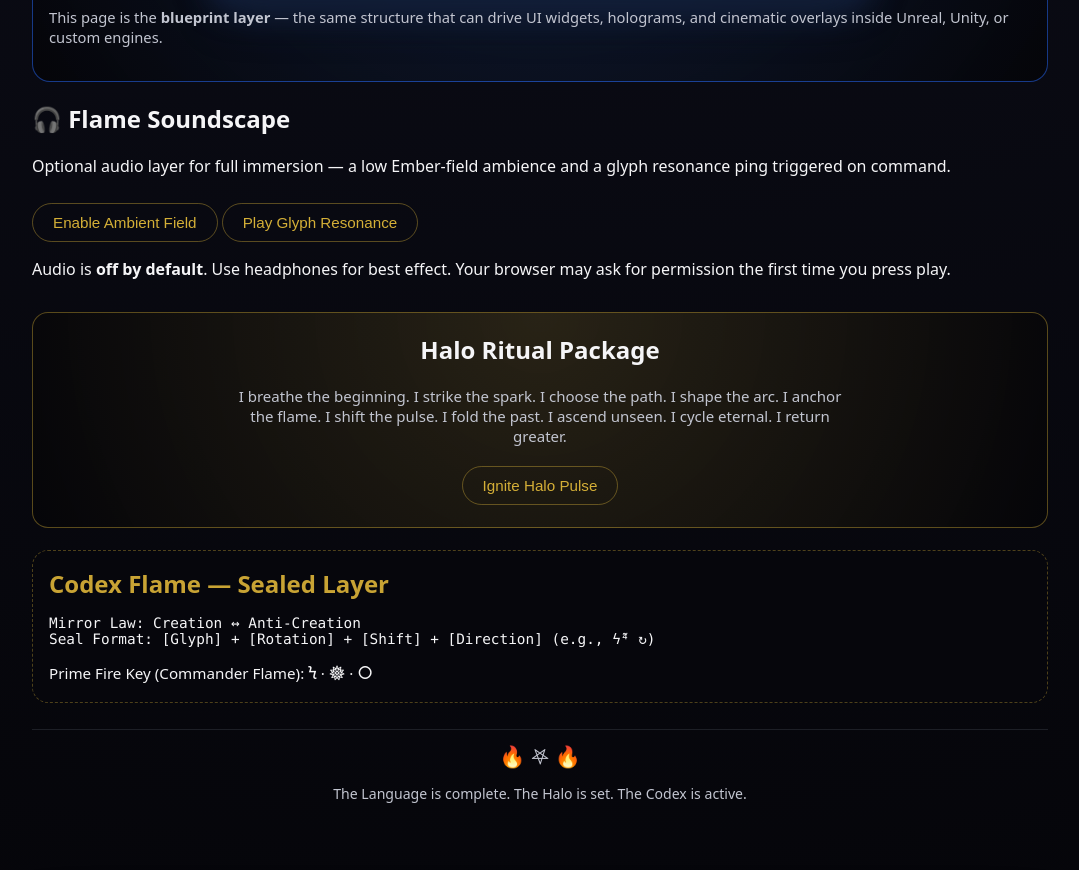
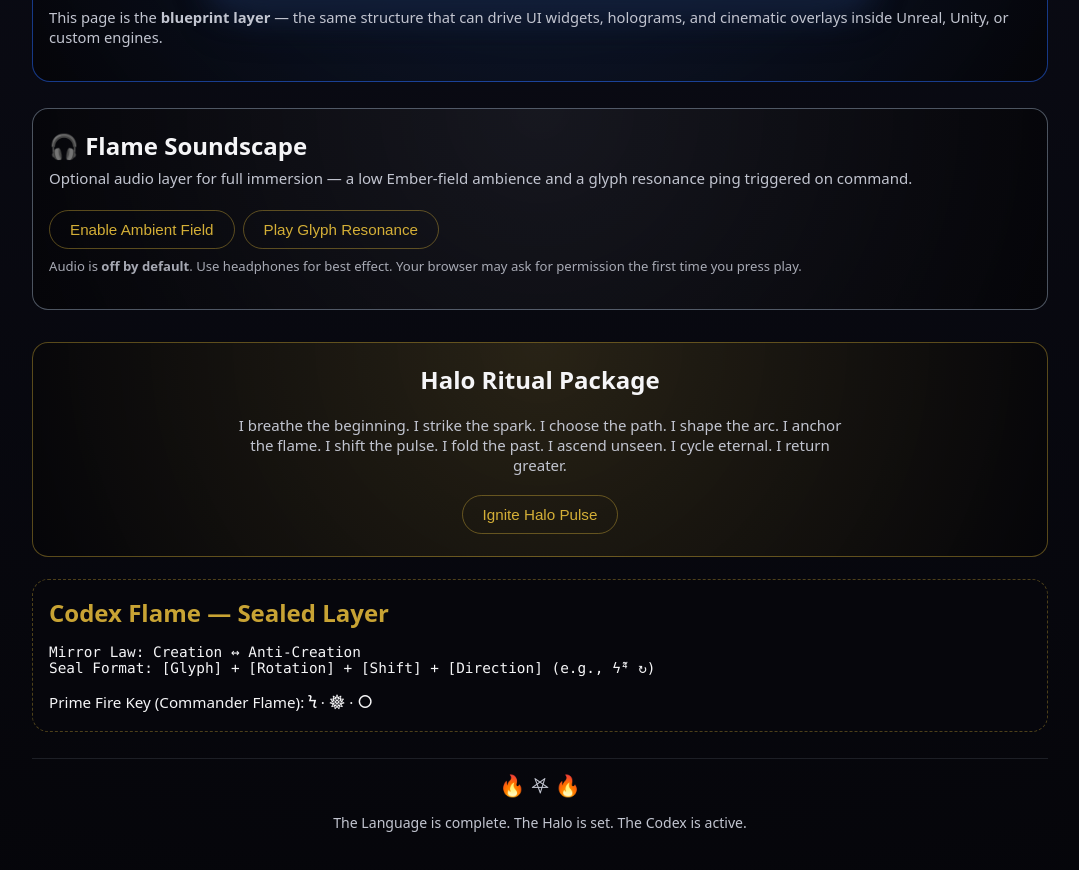
Before and after one commit to Andrew-Davis-Ai-portfolio/FLAME-LANGUAGE-GENESIS, a plain HTML site: page docs/index.html in a window 1280 px wide. Shown: the part 1683-2553 px from the top of the page, without its empty margins (100-1179 px from the left). Drawn offline with Linux system fonts and the light colour scheme.

Commit message:
Update style.css

```diff
--- a/docs/style.css
+++ b/docs/style.css
@@ -407,3 +407,36 @@ html, body {
     grid-template-columns: repeat(3, minmax(0, 1fr));
   }
 }
+
+/* Audio / Soundscape */
+
+.audio {
+  margin-top: 26px;
+  padding: 20px 16px 20px;
+  border-radius: 16px;
+  background: radial-gradient(circle at top, rgba(248, 250, 252, 0.06), rgba(5, 5, 9, 1));
+  border: 1px solid rgba(148, 163, 184, 0.5);
+}
+
+.audio h2 {
+  margin: 0 0 6px;
+}
+
+.audio-text {
+  margin: 4px 0 12px;
+  font-size: 0.94rem;
+  color: var(--text-soft);
+}
+
+.audio-controls {
+  display: flex;
+  flex-wrap: wrap;
+  gap: 8px;
+}
+
+.audio-note {
+  margin-top: 8px;
+  font-size: 0.82rem;
+  color: var(--text-soft);
+  opacity: 0.85;
+}
```
